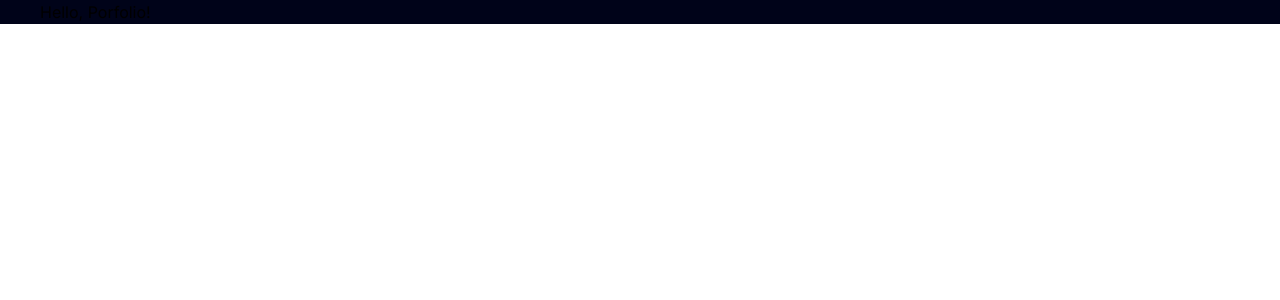
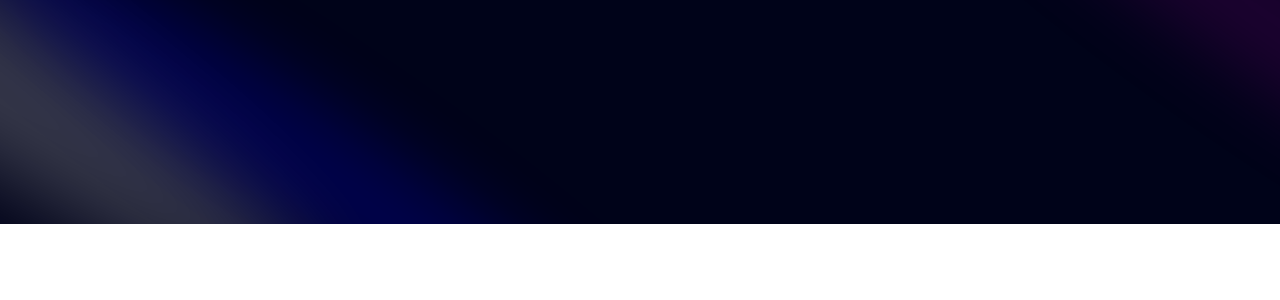
Before and after one commit to Damjan15/Portfolio, a Next.js app: page / in a window 1280 px wide. Shown: the top 300 px of the page. Built offline with nearby package versions, Linux system fonts and the light colour scheme.

Commit message:
feat: custom tailwindcss added, custom css added, Spotlight component added, utility function added

```diff
--- a/app/globals.css
+++ b/app/globals.css
@@ -1,3 +1,89 @@
 @tailwind base;
 @tailwind components;
 @tailwind utilities;
+
+@layer base {
+  :root {
+    --background: 0 0% 100%;
+    --foreground: 240 10% 3.9%;
+
+    --card: 0 0% 100%;
+    --card-foreground: 240 10% 3.9%;
+
+    --popover: 0 0% 100%;
+    --popover-foreground: 240 10% 3.9%;
+
+    --primary: 240 5.9% 10%;
+    --primary-foreground: 0 0% 98%;
+
+    --secondary: 240 4.8% 95.9%;
+    --secondary-foreground: 240 5.9% 10%;
+
+    --muted: 240 4.8% 95.9%;
+    --muted-foreground: 240 3.8% 46.1%;
+
+    --accent: 240 4.8% 95.9%;
+    --accent-foreground: 240 5.9% 10%;
+
+    --destructive: 0 84.2% 60.2%;
+    --destructive-foreground: 0 0% 98%;
+
+    --border: 240 5.9% 90%;
+    --input: 240 5.9% 90%;
+    --ring: 240 10% 3.9%;
+
+    --radius: 0.5rem;
+  }
+
+  .dark {
+    --background: 240 10% 3.9%;
+    --foreground: 0 0% 98%;
+
+    --card: 240 10% 3.9%;
+    --card-foreground: 0 0% 98%;
+
+    --popover: 240 10% 3.9%;
+    --popover-foreground: 0 0% 98%;
+
+    --primary: 0 0% 98%;
+    --primary-foreground: 240 5.9% 10%;
+
+    --secondary: 240 3.7% 15.9%;
+    --secondary-foreground: 0 0% 98%;
+
+    --muted: 240 3.7% 15.9%;
+    --muted-foreground: 240 5% 64.9%;
+
+    --accent: 240 3.7% 15.9%;
+    --accent-foreground: 0 0% 98%;
+
+    --destructive: 0 62.8% 30.6%;
+    --destructive-foreground: 0 0% 98%;
+
+    --border: 240 3.7% 15.9%;
+    --input: 240 3.7% 15.9%;
+    --ring: 240 4.9% 83.9%;
+  }
+}
+
+@layer base {
+  * {
+    @apply border-border !scroll-smooth;
+  }
+  body {
+    @apply bg-background text-foreground;
+  }
+  button {
+    @apply active:outline-none;
+  }
+}
+
+@layer utilities {
+  .heading {
+    @apply font-bold text-4xl md:text-5xl text-center;
+  }
+
+  .black-gradient {
+    background: linear-gradient(90deg, #161a31 0%, #06091f 100%);
+  }
+}
--- a/app/page.tsx
+++ b/app/page.tsx
@@ -1,8 +1,10 @@
+import Hero from "@/components/Hero";
+
 export default function Home() {
   return (
     <main className="relative bg-black-100 flex justify-center items-center flex-col overflow-hidden mx-auto sm:px-10 px-5">
       <div className="max-w-7xl w-full">
-        <h1>Hello, Porfolio!</h1>
+        <Hero />
       </div>
     </main>
   );
--- /dev/null
+++ b/components/Hero.tsx
@@ -0,0 +1,21 @@
+import { Spotlight } from "./ui/Spotlight";
+
+const Hero = () => {
+  return (
+    <div className="pb-20 pt-36">
+      <div>
+        <Spotlight
+          className="-top-40 -left-10 md:-left-32 md:-top-20 h-screen"
+          fill="white"
+        />
+        <Spotlight
+          className="-top-10 left-full h-[80vh] w-[50vw]"
+          fill="purple"
+        />
+        <Spotlight className="top-28 left-80  h-[80vh] w-[50vw]" fill="blue" />
+      </div>
+    </div>
+  );
+};
+
+export default Hero;
--- /dev/null
+++ b/components/ui/Spotlight.tsx
@@ -0,0 +1,56 @@
+import React from "react";
+import { cn } from "@/utils/cn";
+
+type SpotlightProps = {
+  className?: string;
+  fill?: string;
+};
+
+export const Spotlight = ({ className, fill }: SpotlightProps) => {
+  return (
+    <svg
+      className={cn(
+        "animate-spotlight pointer-events-none absolute z-[1]  h-[169%] w-[138%] lg:w-[84%] opacity-0",
+        className
+      )}
+      xmlns="http://www.w3.org/2000/svg"
+      viewBox="0 0 3787 2842"
+      fill="none"
+    >
+      <g filter="url(#filter)">
+        <ellipse
+          cx="1924.71"
+          cy="273.501"
+          rx="1924.71"
+          ry="273.501"
+          transform="matrix(-0.822377 -0.568943 -0.568943 0.822377 3631.88 2291.09)"
+          fill={fill || "white"}
+          fillOpacity="0.21"
+        ></ellipse>
+      </g>
+      <defs>
+        <filter
+          id="filter"
+          x="0.860352"
+          y="0.838989"
+          width="3785.16"
+          height="2840.26"
+          filterUnits="userSpaceOnUse"
+          colorInterpolationFilters="sRGB"
+        >
+          <feFlood floodOpacity="0" result="BackgroundImageFix"></feFlood>
+          <feBlend
+            mode="normal"
+            in="SourceGraphic"
+            in2="BackgroundImageFix"
+            result="shape"
+          ></feBlend>
+          <feGaussianBlur
+            stdDeviation="151"
+            result="effect1_foregroundBlur_1065_8"
+          ></feGaussianBlur>
+        </filter>
+      </defs>
+    </svg>
+  );
+};
--- a/tailwind.config.ts
+++ b/tailwind.config.ts
@@ -1,21 +1,204 @@
 import type { Config } from "tailwindcss";
 
-const config: Config = {
+const svgToDataUri = require("mini-svg-data-uri");
+
+const colors = require("tailwindcss/colors");
+const {
+  default: flattenColorPalette,
+} = require("tailwindcss/lib/util/flattenColorPalette");
+
+const config = {
+  darkMode: ["class"],
   content: [
-    "./pages/**/*.{js,ts,jsx,tsx,mdx}",
-    "./components/**/*.{js,ts,jsx,tsx,mdx}",
-    "./app/**/*.{js,ts,jsx,tsx,mdx}",
+    "./pages/**/*.{ts,tsx}",
+    "./components/**/*.{ts,tsx}",
+    "./app/**/*.{ts,tsx}",
+    "./src/**/*.{ts,tsx}",
+    "./data/**/*.{ts,tsx}",
   ],
+  prefix: "",
   theme: {
+    container: {
+      center: true,
+      padding: "2rem",
+      screens: {
+        "2xl": "1400px",
+      },
+    },
     extend: {
       colors: {
         black: {
-          DEFAULT: '#000',
-          100: '#000319'
-        }
-      }
+          DEFAULT: "#000",
+          100: "#000319",
+          200: "rgba(17, 25, 40, 0.75)",
+          300: "rgba(255, 255, 255, 0.125)",
+        },
+        white: {
+          DEFAULT: "#FFF",
+          100: "#BEC1DD",
+          200: "#C1C2D3",
+        },
+        blue: {
+          "100": "#E4ECFF",
+        },
+        purple: "#CBACF9",
+        border: "hsl(var(--border))",
+        input: "hsl(var(--input))",
+        ring: "hsl(var(--ring))",
+        background: "hsl(var(--background))",
+        foreground: "hsl(var(--foreground))",
+        primary: {
+          DEFAULT: "hsl(var(--primary))",
+          foreground: "hsl(var(--primary-foreground))",
+        },
+        secondary: {
+          DEFAULT: "hsl(var(--secondary))",
+          foreground: "hsl(var(--secondary-foreground))",
+        },
+        destructive: {
+          DEFAULT: "hsl(var(--destructive))",
+          foreground: "hsl(var(--destructive-foreground))",
+        },
+        muted: {
+          DEFAULT: "hsl(var(--muted))",
+          foreground: "hsl(var(--muted-foreground))",
+        },
+        accent: {
+          DEFAULT: "hsl(var(--accent))",
+          foreground: "hsl(var(--accent-foreground))",
+        },
+        popover: {
+          DEFAULT: "hsl(var(--popover))",
+          foreground: "hsl(var(--popover-foreground))",
+        },
+        card: {
+          DEFAULT: "hsl(var(--card))",
+          foreground: "hsl(var(--card-foreground))",
+        },
+      },
+      borderRadius: {
+        lg: "var(--radius)",
+        md: "calc(var(--radius) - 2px)",
+        sm: "calc(var(--radius) - 4px)",
+      },
+      keyframes: {
+        "accordion-down": {
+          from: { height: "0" },
+          to: { height: "var(--radix-accordion-content-height)" },
+        },
+        "accordion-up": {
+          from: { height: "var(--radix-accordion-content-height)" },
+          to: { height: "0" },
+        },
+        spotlight: {
+          "0%": {
+            opacity: "0",
+            transform: "translate(-72%, -62%) scale(0.5)",
+          },
+          "100%": {
+            opacity: "1",
+            transform: "translate(-50%,-40%) scale(1)",
+          },
+        },
+        shimmer: {
+          from: {
+            backgroundPosition: "0 0",
+          },
+          to: {
+            backgroundPosition: "-200% 0",
+          },
+        },
+        moveHorizontal: {
+          "0%": {
+            transform: "translateX(-50%) translateY(-10%)",
+          },
+          "50%": {
+            transform: "translateX(50%) translateY(10%)",
+          },
+          "100%": {
+            transform: "translateX(-50%) translateY(-10%)",
+          },
+        },
+        moveInCircle: {
+          "0%": {
+            transform: "rotate(0deg)",
+          },
+          "50%": {
+            transform: "rotate(180deg)",
+          },
+          "100%": {
+            transform: "rotate(360deg)",
+          },
+        },
+        moveVertical: {
+          "0%": {
+            transform: "translateY(-50%)",
+          },
+          "50%": {
+            transform: "translateY(50%)",
+          },
+          "100%": {
+            transform: "translateY(-50%)",
+          },
+        },
+        scroll: {
+          to: {
+            transform: "translate(calc(-50% - 0.5rem))",
+          },
+        },
+      },
+      animation: {
+        "accordion-down": "accordion-down 0.2s ease-out",
+        "accordion-up": "accordion-up 0.2s ease-out",
+        spotlight: "spotlight 2s ease .75s 1 forwards",
+        shimmer: "shimmer 2s linear infinite",
+        first: "moveVertical 30s ease infinite",
+        second: "moveInCircle 20s reverse infinite",
+        third: "moveInCircle 40s linear infinite",
+        fourth: "moveHorizontal 40s ease infinite",
+        fifth: "moveInCircle 20s ease infinite",
+        scroll:
+          "scroll var(--animation-duration, 40s) var(--animation-direction, forwards) linear infinite",
+      },
     },
   },
-  plugins: [],
-};
+  plugins: [
+    require("tailwindcss-animate"),
+    addVariablesForColors,
+    function ({ matchUtilities, theme }: any) {
+      matchUtilities(
+        {
+          "bg-grid": (value: any) => ({
+            backgroundImage: `url("${svgToDataUri(
+              `<svg xmlns="http://www.w3.org/2000/svg" viewBox="0 0 32 32" width="100" height="100" fill="none" stroke="${value}"><path d="M0 .5H31.5V32"/></svg>`
+            )}")`,
+          }),
+          "bg-grid-small": (value: any) => ({
+            backgroundImage: `url("${svgToDataUri(
+              `<svg xmlns="http://www.w3.org/2000/svg" viewBox="0 0 32 32" width="8" height="8" fill="none" stroke="${value}"><path d="M0 .5H31.5V32"/></svg>`
+            )}")`,
+          }),
+          "bg-dot": (value: any) => ({
+            backgroundImage: `url("${svgToDataUri(
+              `<svg xmlns="http://www.w3.org/2000/svg" viewBox="0 0 32 32" width="16" height="16" fill="none"><circle fill="${value}" id="pattern-circle" cx="10" cy="10" r="1.6257413380501518"></circle></svg>`
+            )}")`,
+          }),
+        },
+        { values: flattenColorPalette(theme("backgroundColor")), type: "color" }
+      );
+    },
+  ],
+} satisfies Config;
+
+function addVariablesForColors({ addBase, theme }: any) {
+  let allColors = flattenColorPalette(theme("colors"));
+  let newVars = Object.fromEntries(
+    Object.entries(allColors).map(([key, val]) => [`--${key}`, val])
+  );
+
+  addBase({
+    ":root": newVars,
+  });
+}
+
 export default config;
--- /dev/null
+++ b/utils/cn.ts
@@ -0,0 +1,6 @@
+import { ClassValue, clsx } from "clsx";
+import { twMerge } from "tailwind-merge";
+
+export function cn(...inputs: ClassValue[]) {
+  return twMerge(clsx(inputs));
+}
```
Also changed, not shown: package.json (+9 -4 lines), 1 other file (tests, documents, lock files or other folders).
